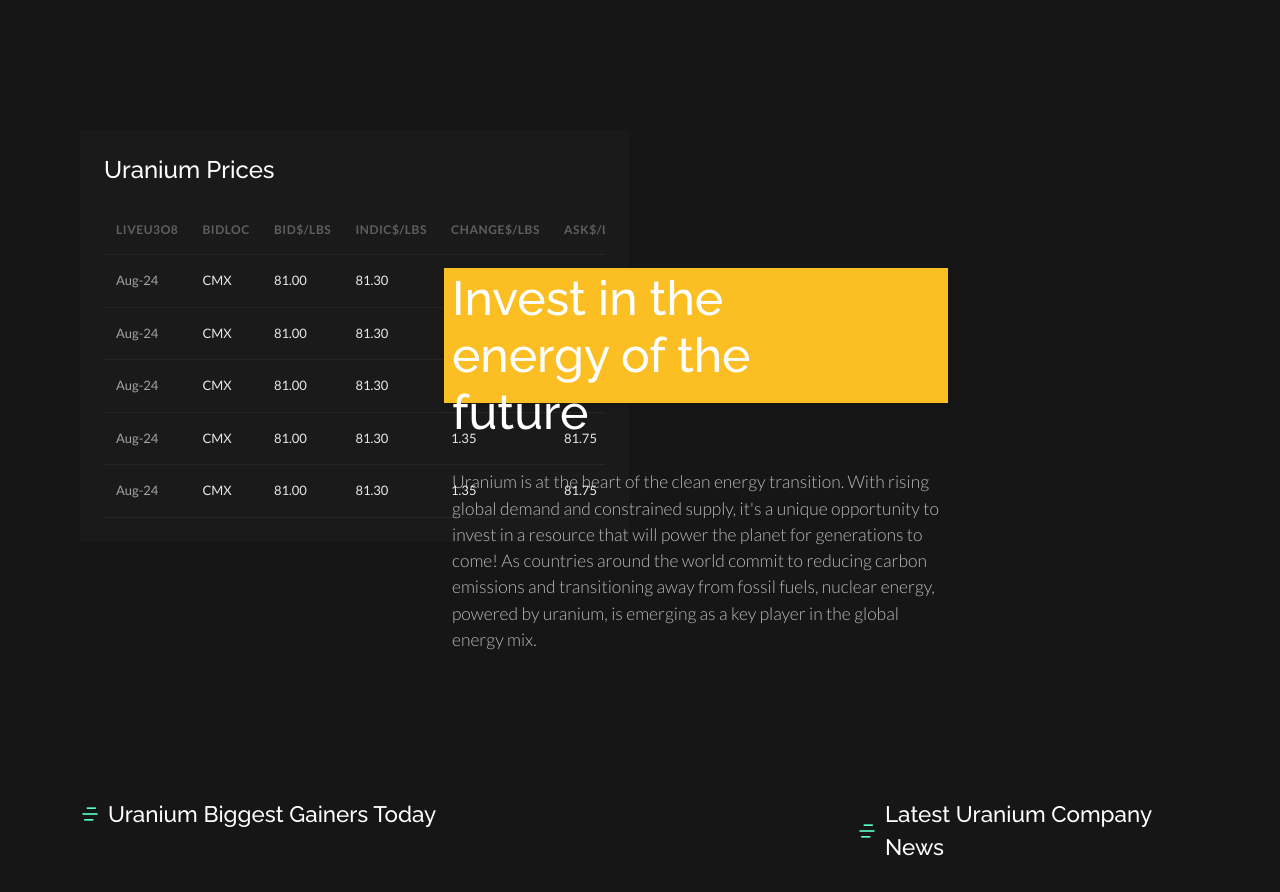
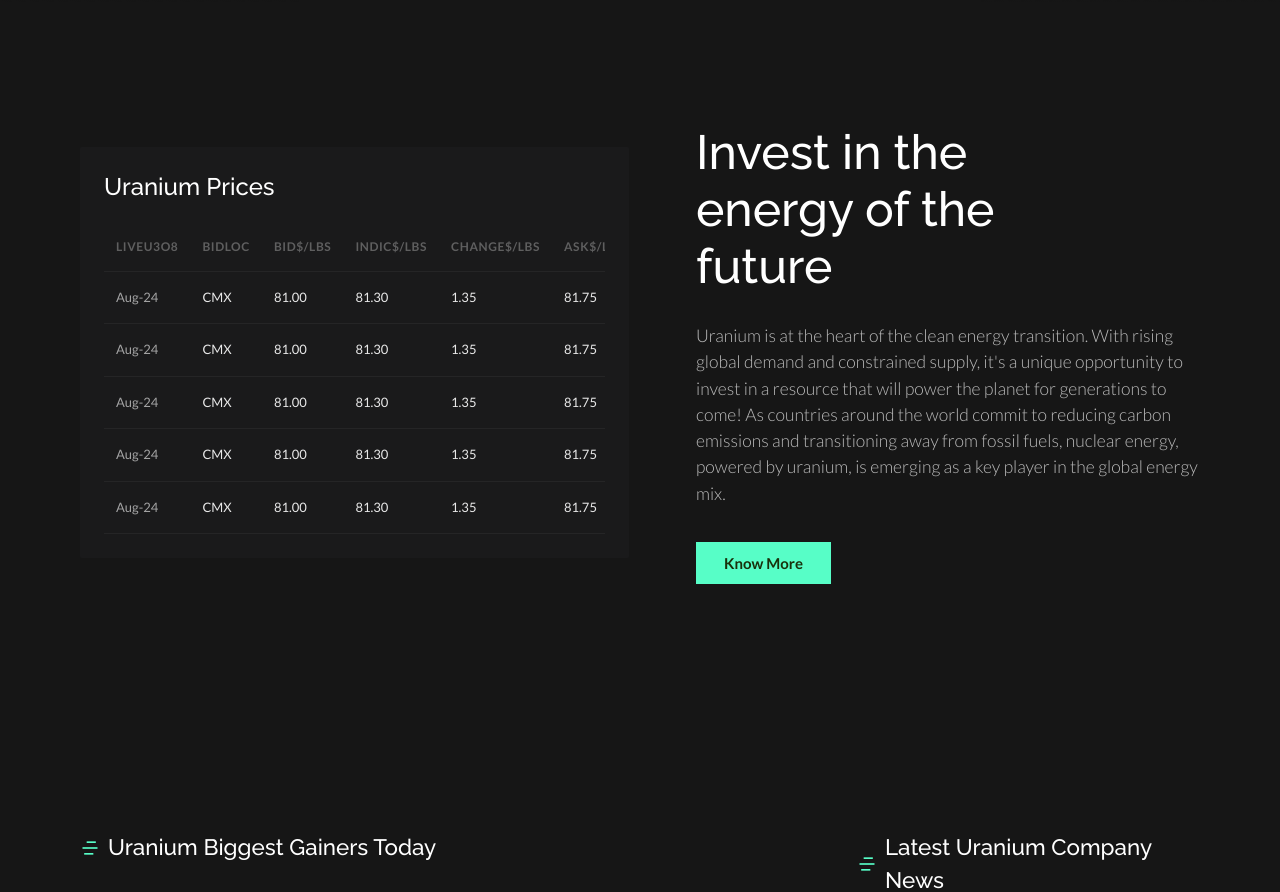
Before and after one commit to PuneetKandpal/Internship-Projects, a React (Vite) app in the folder Uranium_Tracker_React/uranium-tracker/: page / in a window 1280 px wide. Shown: the part 886-1778 px from the top of the page. Built offline with nearby package versions, Linux system fonts and the light colour scheme; a web font is replaced by a local one.

Commit message:
HomePricechart.jsx : classname changed

```diff
--- a/Uranium_Tracker_React/uranium-tracker/src/components/HomePriceChart.jsx
+++ b/Uranium_Tracker_React/uranium-tracker/src/components/HomePriceChart.jsx
@@ -8,7 +8,7 @@ gsap.registerPlugin(ScrollTrigger);
 
 const HomePriceChart = () => {
   useEffect(() => {
-    gsap.from(".uranium-info", {
+    gsap.from(".hero-uranium-info", {
       scrollTrigger: {
         trigger: ".uranium-section",
         start: "top 80%", // Adjust start point
@@ -39,7 +39,7 @@ const HomePriceChart = () => {
       {/* Uranium Prices Section */}
       <PriceChart /> {/* Include PriceChart Component */}
       {/* Uranium Info Section */}
-      <div className="w-full mt-4 lg:mt-0 lg:w-[45%] uranium-info">
+      <div className="w-full mt-4 lg:mt-0 lg:w-[45%] hero-uranium-info">
         <h1 className="mt-[-6px] w-full lg:w-[80%] text-bg frank leading-[45px] sm:leading-[57px] text-[2rem] sm:text-[3rem] text-white font-medium mb-7 uranium-heading">
           Invest in the energy of the future
         </h1>
```
